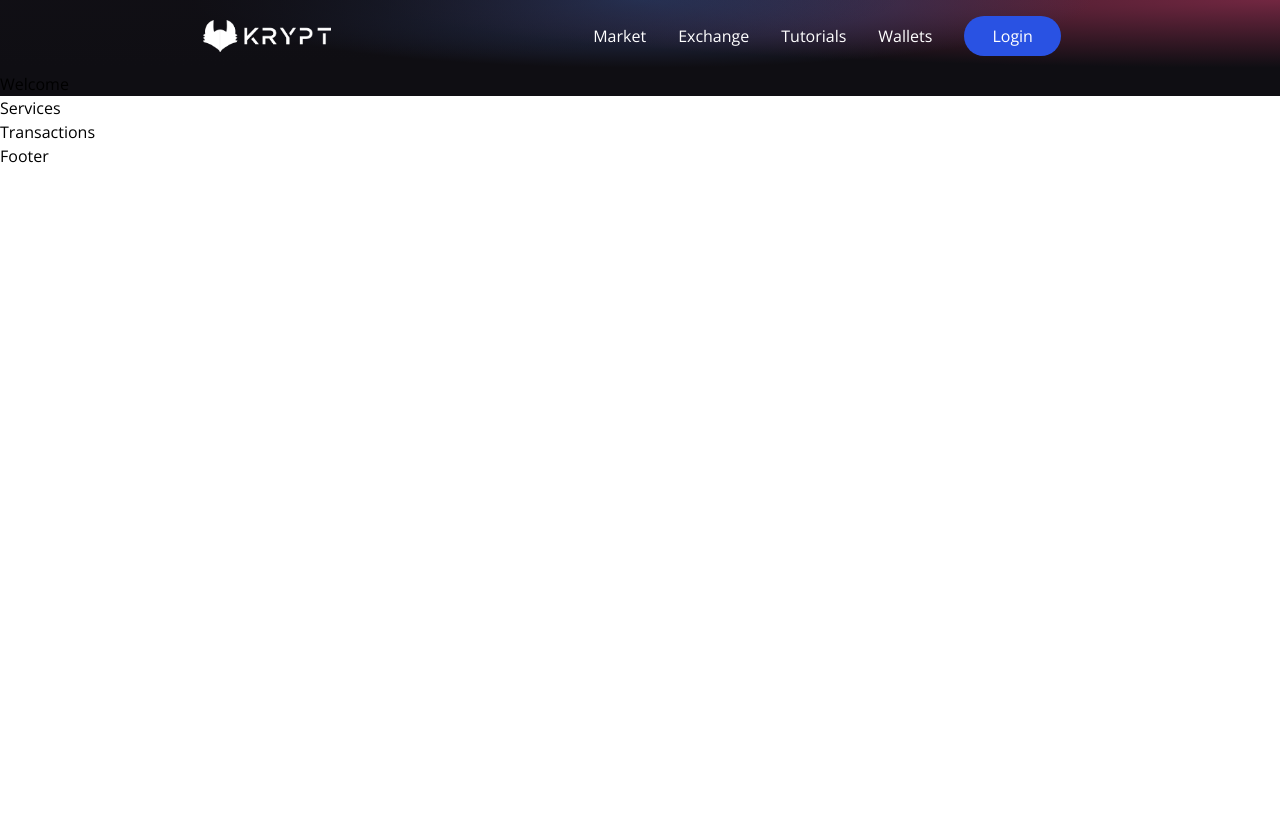
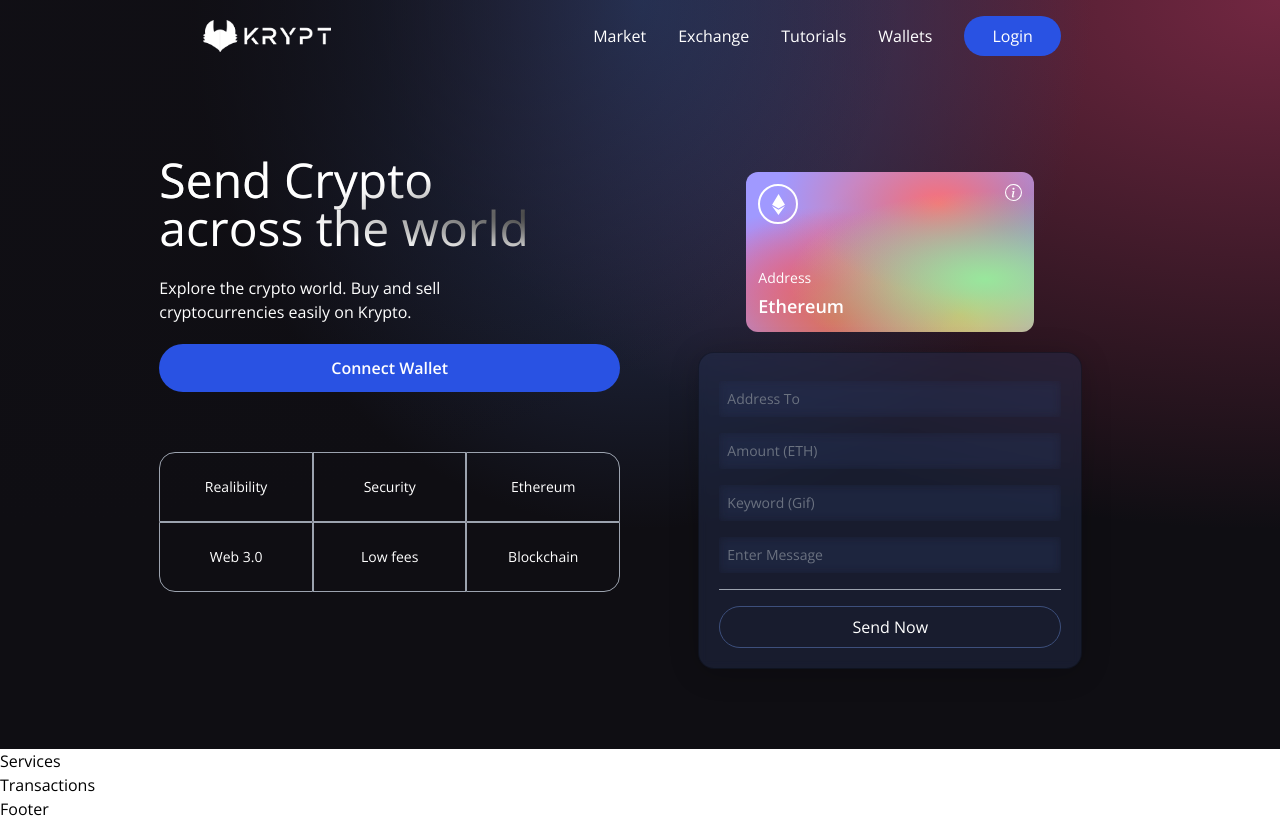
Before and after one commit to sobbey99/sendCrypto, a React (Vite) app in the folder client/: page / in a window 1280 px wide. Before the commit the page ends 800 px from the top, so only its background shows below. Built offline with nearby package versions, Linux system fonts and the light colour scheme.

Commit message:
welcome comp ui

```diff
--- a/client/package.json
+++ b/client/package.json
@@ -10,6 +10,7 @@
     "preview": "vite preview"
   },
   "dependencies": {
+    "@tailwindcss/forms": "^0.5.3",
     "ethers": "^6.6.0",
     "react": "^18.2.0",
     "react-dom": "^18.2.0",
--- a/client/src/components/Loader.jsx
+++ b/client/src/components/Loader.jsx
@@ -1,5 +1,9 @@
 const Loader = () => {
-  return <h1>Loader</h1>;
+  return (
+    <div className="flex justify-center items-center py-3">
+      <div className="animate-spin rounded-full h-32 w-32 border-b-2 border-red-700" />
+    </div>
+  );
 };
 
 export default Loader;
--- a/client/src/components/Welcome.jsx
+++ b/client/src/components/Welcome.jsx
@@ -1,5 +1,118 @@
+import { AiFillPlayCircle } from "react-icons/ai";
+import { SiEthereum } from "react-icons/si";
+import { BsInfoCircle } from "react-icons/bs";
+
+import { Loader } from "./";
+
+const commonStyles =
+  "min-h-[70px] sm:px-0 px-2 sm:min-w-[120px] flex justify-center items-center border-[0.5px] border-gray-400 text-sm font-light text-white";
+
+const Input = ({ placeholder, name, type, value, handleChange }) => (
+  <input
+    placeholder={placeholder}
+    type={type}
+    step="0.0001"
+    value={value}
+    onChange={() => handleChange(e, name)}
+    className="my-2 w-full rounded-sm p-2 outline-none bg-transparent text-white border-none text-sm white-glassmorphism"
+  />
+);
+
 const Welcome = () => {
-  return <h1>Welcome</h1>;
+  const connectWallet = () => {};
+  const handleChange = () => {};
+  const handleSubmit = () => {};
+  return (
+    <div className="flex w-full justify-center items-center">
+      <div className="flex mf:flex-row flex-col items-start justify-between md:p-20 py-12 px-4">
+        <div className="flex flex-1 justify-start flex-col mf:mr-10">
+          <h1 className="text-3xl sm:text-5xl text-white text-gradient py-1">
+            Send Crypto <br /> across the world
+          </h1>
+          <p className="text-left mt-5 text-white font-light md:w-9/12 w-11/12 text-base">
+            Explore the crypto world. Buy and sell cryptocurrencies easily on
+            Krypto.
+          </p>
+          <button
+            type="button"
+            onClick={connectWallet}
+            className="flex flex-row justify-center items-center my-5 bg-[#2952e3] p-3 rounded-full cursor-pointer hover:bg-[#2546bd]"
+          >
+            <p className="text-white text-base font-semibold">Connect Wallet</p>
+          </button>
+
+          <div className="grid sm:grid-cols-3 grid-cols-2 w-full mt-10">
+            <div className={`rounded-tl-2xl ${commonStyles}`}>Realibility</div>
+            <div className={commonStyles}>Security</div>
+            <div className={`rounded-tr-2xl ${commonStyles}`}>Ethereum</div>
+            <div className={`rounded-bl-2xl ${commonStyles}`}>Web 3.0</div>
+            <div className={commonStyles}>Low fees</div>
+            <div className={`rounded-br-2xl ${commonStyles}`}>Blockchain</div>
+          </div>
+        </div>
+
+        <div className="flex flex-col flex-1 items-center justify-start w-full  mf:mt-0 mt-10">
+          <div className="p-3 justify-end items-start flex-col rounded-xl h-40 sm:w-72 w-full my-5 eth-card white-glassmorpism">
+            <div className="flex justify-between flex-col w-full h-full">
+              <div className="flex justify-between items-start">
+                <div className="flex justify-center items-center w-10 h-10 rounded-full border-2 border-white">
+                  <SiEthereum fontSize={21} color="#fff" />
+                </div>
+                <BsInfoCircle fontSize={17} color="#fff" />
+              </div>
+              <div>
+                <p className="text-white font-light text-sm">Address</p>
+                <p className="text-white font-semibold text-lg mt-1">
+                  Ethereum
+                </p>
+              </div>
+            </div>
+          </div>
+
+          <div className="p-5 sm:w-96 w-full flex flex-col justify-start items-center blue-glassmorphism">
+            <Input
+              placeholder="Address To"
+              name="addressTo"
+              type="text"
+              handleChange={handleChange}
+            />
+            <Input
+              placeholder="Amount (ETH)"
+              name="amount"
+              type="number"
+              handleChange={handleChange}
+            />
+            <Input
+              placeholder="Keyword (Gif)"
+              name="keyword"
+              type="text"
+              handleChange={handleChange}
+            />
+            <Input
+              placeholder="Enter Message"
+              name="message"
+              type="text"
+              handleChange={handleChange}
+            />
+
+            <div className="h-[1px] w-full bg-gray-400 my-2" />
+
+            {false ? (
+              <Loader />
+            ) : (
+              <button
+                type="button"
+                className="text-white w-full mt-2 border-[1px] p-2 border-[#3d4f7c] rounded-full cursor-pointer"
+                onClick={handleSubmit}
+              >
+                Send Now
+              </button>
+            )}
+          </div>
+        </div>
+      </div>
+    </div>
+  );
 };
 
 export default Welcome;
--- a/client/tailwind.config.js
+++ b/client/tailwind.config.js
@@ -1,8 +1,35 @@
-/** @type {import('tailwindcss').Config} */
-export default {
-  content: ["./index.html", "./src/**/*.{js,ts,jsx,tsx}"],
+module.exports = {
+  purge: ["./src/**/*.{js,jsx,ts,tsx}", "./public/index.html"],
+  mode: "jit",
+  darkMode: false, // or 'media' or 'class'
   theme: {
+    fontFamily: {
+      display: ["Open Sans", "sans-serif"],
+      body: ["Open Sans", "sans-serif"],
+    },
+    extend: {
+      screens: {
+        mf: "990px",
+      },
+      keyframes: {
+        "slide-in": {
+          "0%": {
+            "-webkit-transform": "translateX(120%)",
+            transform: "translateX(120%)",
+          },
+          "100%": {
+            "-webkit-transform": "translateX(0%)",
+            transform: "translateX(0%)",
+          },
+        },
+      },
+      animation: {
+        "slide-in": "slide-in 0.5s ease-out",
+      },
+    },
+  },
+  variants: {
     extend: {},
   },
-  plugins: [],
+  plugins: [require("@tailwindcss/forms")],
 };
```
Also changed, not shown: 1 other file (tests, documents, lock files or other folders).
